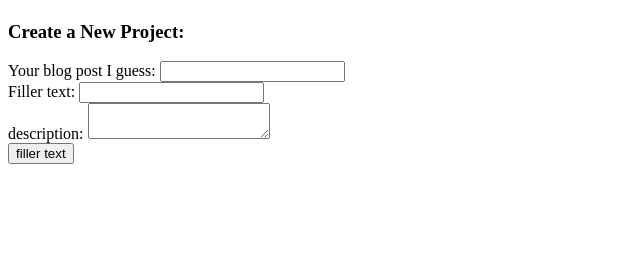
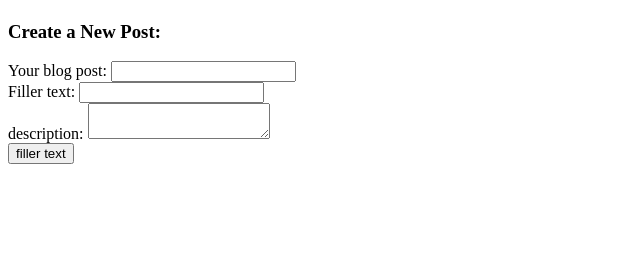
Before and after one commit to patctan/Module_14_Challenge, a Node project: template views/dashboard.handlebars in a window 1280 px wide. Shown: the part 144-398 px from the top of the page, without its empty margins (0-640 px from the left). Run offline with Node 20 templates, Linux system fonts and the light colour scheme; the template is opened without the code that fills it, so the values that code supplies are empty; some libraries are stand-ins or nearby versions.

Commit message:
Added const in front of router in line 1 of postRoutes.js

```diff
--- a/controllers/api/postRoutes.js
+++ b/controllers/api/postRoutes.js
@@ -1,4 +1,4 @@
-router = require('express').Router();
+const router = require('express').Router();
 // const router = require('.');
 const { Post } =require('../../models');
 // const { restore } = require('../../models/user');
--- a/views/dashboard.handlebars
+++ b/views/dashboard.handlebars
@@ -6,11 +6,11 @@
 
 <div >
   <div >
-    <h3>Create a New Project:</h3>
+    <h3>Create a New Post:</h3>
 
     <form>
       <div >
-        <label for="project-name">Your blog post I guess:</label>
+        <label for="project-name">Your blog post:</label>
         <input
 
           type="text"
@@ -58,3 +58,5 @@
     </div>
   {{/if}}
 </div>
+
+<script src="./js/dashboard.js"></script>
```
